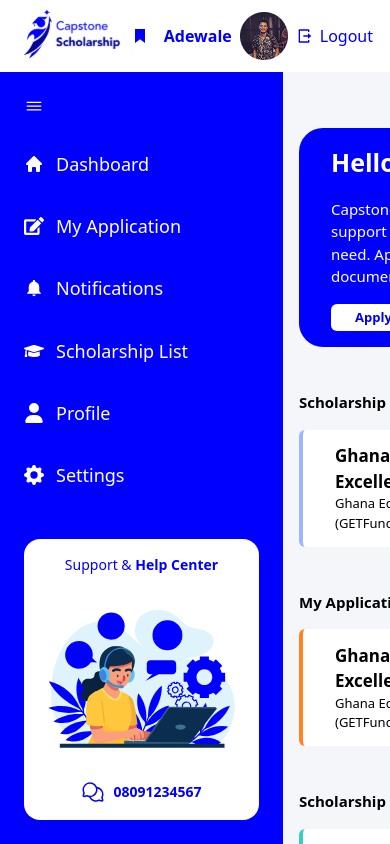
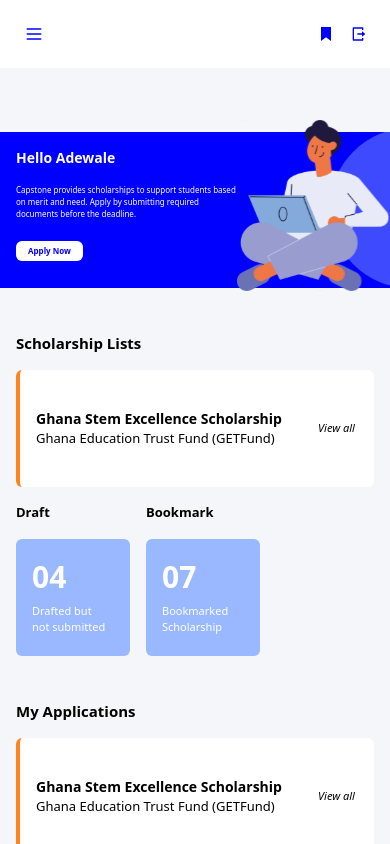
Before and after one commit to Aceboyd/capstone-scholarship-design-system, a React (Vite) app: page /user-dashboard in a window 390 px wide. Built offline with nearby package versions, Linux system fonts and the light colour scheme.

Commit message:
responsiveness for layout content completed

```diff
--- a/src/Pages/UserDashboard.jsx
+++ b/src/Pages/UserDashboard.jsx
@@ -4,12 +4,12 @@ import UserNav from "../UserDashboard/UserNav";
 
 export default function UserDashboard() {
   return (
-    <div className="font-nunito grid h-dvh grid-cols-[17.688rem_1fr] grid-rows-[4.5rem_1fr]">
+    <div className="font-nunito grid h-dvh grid-cols-1 lg:grid-cols-[17.688rem_1fr] lg:grid-rows-[4.5rem_1fr]">
       <header className="col-span-2">
         <UserHeader />
       </header>
 
-      <aside className="bg-[#0000FE]">
+      <aside className="hidden bg-[#0000FE] md:block">
         <UserNav />
       </aside>
 
--- a/src/UserDashboard/UserComponent/ApplicationHistory.jsx
+++ b/src/UserDashboard/UserComponent/ApplicationHistory.jsx
@@ -35,10 +35,12 @@ export default function ApplicationHistory() {
 
   return (
     <div className="space-y-4 rounded-xl bg-white px-6 py-4">
-      <div className="flex items-end justify-between">
-        <p className="text-[17px] font-bold">Application History</p>
+      <div className="flex items-center md:items-end justify-between">
+        <p className="text-[15px] font-bold md:text-[17px]">
+          Application History
+        </p>
 
-        <span className="text-[13px] italic">See all</span>
+        <span className="text-[11px] italic md:text-[13px]">See all</span>
       </div>
 
       {applicationHistory.map(
--- a/src/UserDashboard/UserComponent/CopyRight.jsx
+++ b/src/UserDashboard/UserComponent/CopyRight.jsx
@@ -1,7 +1,7 @@
 export default function CopyRight() {
   return (
-    <div className="mt-8 bg-white px-4 py-1 text-[10px] font-medium">
-      2025 &copy; Capstone Scholarship - All Right Reserved
+    <div className="mt-8 bg-white px-4 py-1 text-[9px] font-medium md:text-[10px]">
+      2025 &copy; CapstoneScholarship - All Right Reserved
     </div>
   );
 }
--- a/src/UserDashboard/UserComponent/Hero.jsx
+++ b/src/UserDashboard/UserComponent/Hero.jsx
@@ -3,17 +3,17 @@ import HeroSVG from "../../assets/image/user-dashboard/pic1.svg";
 export default function Hero() {
   return (
     <div className="relative flex">
-      <div className="relative mt-10 flex overflow-hidden rounded-3xl bg-[#0000FE] px-8 py-4">
+      <div className="relative -mx-[16px] mt-10 flex overflow-hidden bg-[#0000FE] px-4 py-4 sm:mx-0 sm:rounded-3xl sm:px-8">
         <div className="space-y-4 text-white">
-          <h1 className="text text-[25px] font-bold">Hello Adewale</h1>
+          <h1 className="text-sm font-bold sm:text-[25px]">Hello Adewale</h1>
 
-          <p className="w-[70%] text-[15px] text-pretty">
+          <p className="w-[90%] text-[8px] sm:w-[70%] sm:text-[15px] sm:text-pretty">
             Capstone provides scholarships to support students based on merit
             and need. Apply by submitting required documents before the
             deadline.
           </p>
 
-          <button className="rounded-md bg-white px-6 py-1 text-[13px] font-bold text-[#0000FE] transition-transform hover:translate-y-1 hover:shadow-2xl">
+          <button className="rounded-md bg-white px-3 py-1 text-[8px] font-bold text-[#0000FE] transition-transform hover:translate-y-1 hover:shadow-2xl md:px-6 md:text-[13px]">
             Apply Now
           </button>
         </div>
@@ -32,7 +32,7 @@ export default function Hero() {
         <span className="absolute -top-1 -right-25 size-40 rounded-full bg-[#99B8FF]/40"></span>
       </div>
 
-      <div className="absolute right-2">
+      <div className="absolute -top-4.5 -right-14 scale-65 sm:right-2 sm:scale-100 md:top-0">
         <img
           src={HeroSVG}
           alt="Hero Image"
--- a/src/UserDashboard/UserComponent/MyApplication.jsx
+++ b/src/UserDashboard/UserComponent/MyApplication.jsx
@@ -1,29 +1,32 @@
 export default function MyApplication() {
   return (
-    <div className="flex justify-between gap-4">
+    <div className="flex flex-col justify-between gap-4 sm:flex-row">
       {/* My Applications */}
       <div className="w-full space-y-4 text-[13px]">
         <p className="text-[15px] font-bold">My Applications</p>
 
-        <div className="flex h-[117px] items-center justify-between rounded-md border-l-4 border-[#FF841F] bg-white py-8 pr-4 pl-8">
+        <div className="flex min-h-[117px] items-center justify-between rounded-md border-l-4 border-[#FF841F] bg-white py-8 pr-4 pl-4 md:pl-8">
           <div>
-            <p className="text-[17px] font-bold">
+            <p className="text-[14px] font-bold md:text-[17px]">
               Ghana Stem Excellence Scholarship
             </p>
             <p>Ghana Education Trust Fund (GETFund)</p>
           </div>
 
-          <p className="italic">View all</p>
+          <p className="min-w-10 text-[11px] italic md:text-[13px]">View all</p>
         </div>
       </div>
 
+      <div className="flex gap-4">
         {/* Offer */}
         <div className="space-y-4 text-[13px]">
           <p className="font-bold">Offer</p>
 
           <div className="flex h-[117px] w-[114px] flex-col justify-center gap-2 rounded-md bg-[#FF841F] p-4 text-white">
             <p className="text-3xl font-bold">02</p>
-          <p className="text-balance">Offered Scholarship</p>
+            <p className="text-[11px] text-balance md:text-[13px]">
+              Offered Scholarship
+            </p>
           </div>
         </div>
 
@@ -33,7 +36,10 @@ export default function MyApplication() {
 
           <div className="flex h-[117px] w-[114px] flex-col justify-center gap-2 rounded-md bg-[#FF841F] p-4 text-white">
             <p className="text-3xl font-bold">00</p>
-          <p className="text-balance">Unsuccessful Scholarship</p>
+            <p className="text-[11px] text-balance md:text-[13px]">
+              Unsuccessful Scholarship
+            </p>
+          </div>
         </div>
       </div>
     </div>
--- a/src/UserDashboard/UserComponent/Notifications.jsx
+++ b/src/UserDashboard/UserComponent/Notifications.jsx
@@ -4,9 +4,9 @@ export default function Notifications() {
   return (
     <div className="space-y-4 rounded-xl bg-white px-6 py-4">
       <div className="flex items-center justify-between">
-        <p className="text-[17px] font-bold">Notifications</p>
+        <p className="text-[15px] font-bold md:text-[17px]">Notifications</p>
 
-        <span>
+        <span className="text-sm md:text-base">
           <SlOptions color="#99B8FF" />
         </span>
       </div>
--- a/src/UserDashboard/UserComponent/ScholarshipLists.jsx
+++ b/src/UserDashboard/UserComponent/ScholarshipLists.jsx
@@ -1,29 +1,32 @@
 export default function ScholarshipLists() {
   return (
-    <div className="flex justify-between gap-4">
+    <div className="flex flex-col justify-between gap-4 sm:flex-row">
       {/* Scholarship Lists */}
       <div className="w-full space-y-4 text-[13px]">
         <p className="text-[15px] font-bold">Scholarship Lists</p>
 
-        <div className="flex h-[117px] items-center justify-between rounded-md border-l-4 border-[#99B8FF] bg-white py-8 pr-4 pl-8">
+        <div className="flex min-h-[117px] items-center justify-between rounded-md border-l-4 border-[#FF841F] bg-white py-8 pr-4 pl-4 md:pl-8">
           <div>
-            <p className="text-[17px] font-bold">
+            <p className="text-[14px] font-bold md:text-[17px]">
               Ghana Stem Excellence Scholarship
             </p>
             <p>Ghana Education Trust Fund (GETFund)</p>
           </div>
 
-          <p className="italic">View all</p>
+          <p className="min-w-10 text-[11px] italic md:text-[13px]">View all</p>
         </div>
       </div>
 
+      <div className="flex gap-4">
         {/* Draft */}
         <div className="space-y-4 text-[13px]">
           <p className="font-bold">Draft</p>
 
           <div className="flex h-[117px] w-[114px] flex-col justify-center gap-2 rounded-md bg-[#99B8FF] p-4 text-white">
             <p className="text-3xl font-bold">04</p>
-          <p className="text-balance">Drafted but not submitted</p>
+            <p className="text-[11px] text-balance md:text-[13px]">
+              Drafted but not submitted
+            </p>
           </div>
         </div>
 
@@ -33,7 +36,10 @@ export default function ScholarshipLists() {
 
           <div className="flex h-[117px] w-[114px] flex-col justify-center gap-2 rounded-md bg-[#99B8FF] p-4 text-white">
             <p className="text-3xl font-bold">07</p>
-          <p className="text-balance">Bookmarked Scholarship</p>
+            <p className="text-[11px] text-balance md:text-[13px]">
+              Bookmarked Scholarship
+            </p>
+          </div>
         </div>
       </div>
     </div>
--- a/src/UserDashboard/UserComponent/SortSearchFilter.jsx
+++ b/src/UserDashboard/UserComponent/SortSearchFilter.jsx
@@ -6,7 +6,7 @@ import ArrowDown from "../../assets/image/user-dashboard/arrowdown.svg";
 
 export default function SortSearchFilter() {
   return (
-    <div className="space-y-6">
+    <div className="space-y-6 text-[13px] md:text-base">
       {/* Search Section */}
       <div className="rounded-md bg-[#EBEDFF] py-2 pl-6">
         <p className="flex gap-2 text-[13px] opacity-70">
--- a/src/UserDashboard/UserHeader.jsx
+++ b/src/UserDashboard/UserHeader.jsx
@@ -1,4 +1,5 @@
 import { IoBookmarkSharp } from "react-icons/io5";
+import { LuMenu } from "react-icons/lu";
 import { RiLogoutBoxRLine } from "react-icons/ri";
 
 import Logo from "../assets/image/user-dashboard/logo.svg";
@@ -6,13 +7,19 @@ import UserProfile from "../assets/image/user-dashboard/userprofile.png";
 
 export default function UserHeader() {
   return (
-    <div className="flex size-full items-center justify-between px-6 shadow-2xl">
-      <div>
+    <div className="flex size-full items-center justify-between px-6 py-6 shadow-2xl">
+      <div className="hidden md:block">
         <img
           src={Logo}
           alt="Capstone Scholarship Logo"
           className="w-full object-cover"
         />
+      </div>
+
+      <div className="md:hidden">
+        <span>
+          <LuMenu size={20} color="0000FE" />
+        </span>
       </div>
 
       <div className="flex items-center gap-4 text-[#0000FE]">
@@ -21,15 +28,19 @@ export default function UserHeader() {
         </span>
 
         <div className="flex items-center gap-2">
-          <p className="font-bold">Adewale</p>
+          <p className="hidden font-bold md:block">Adewale</p>
 
-          <img src={UserProfile} alt="User profile image" />
+          <img
+            src={UserProfile}
+            alt="User profile image"
+            className="hidden md:block"
+          />
 
           <div className="inline-flex items-center gap-2 font-medium">
             <span>
               <RiLogoutBoxRLine />
             </span>
-            <p>Logout</p>
+            <p className="hidden md:block">Logout</p>
           </div>
         </div>
       </div>
--- a/src/UserDashboard/UserMain.jsx
+++ b/src/UserDashboard/UserMain.jsx
@@ -10,7 +10,7 @@ import SortSearchFilter from "./UserComponent/SortSearchFilter";
 
 export default function UserMain() {
   return (
-    <section className="grid size-full grid-cols-[3fr_1.08fr] gap-4 p-4">
+    <section className="flex min-h-screen flex-col gap-4 px-4 pt-6 md:grid md:grid-cols-[3fr_1.08fr]">
       <div className="space-y-11">
         <Hero />
 
@@ -31,7 +31,7 @@ export default function UserMain() {
         <ApplicationHistory />
       </div>
 
-      <footer className="col-span-2 -mx-4">
+      <footer className="col-span-2 -mx-4 w-full text-center md:text-left">
         <CopyRight />
       </footer>
     </section>
```
Also changed, not shown: src/UserDashboard/UserComponent/MyFile.jsx (+5 -5 lines), src/UserDashboard/UserComponent/ScholarshipApplication.jsx (+12 -8 lines). Lines whose indentation alone changed are shown as unchanged.
